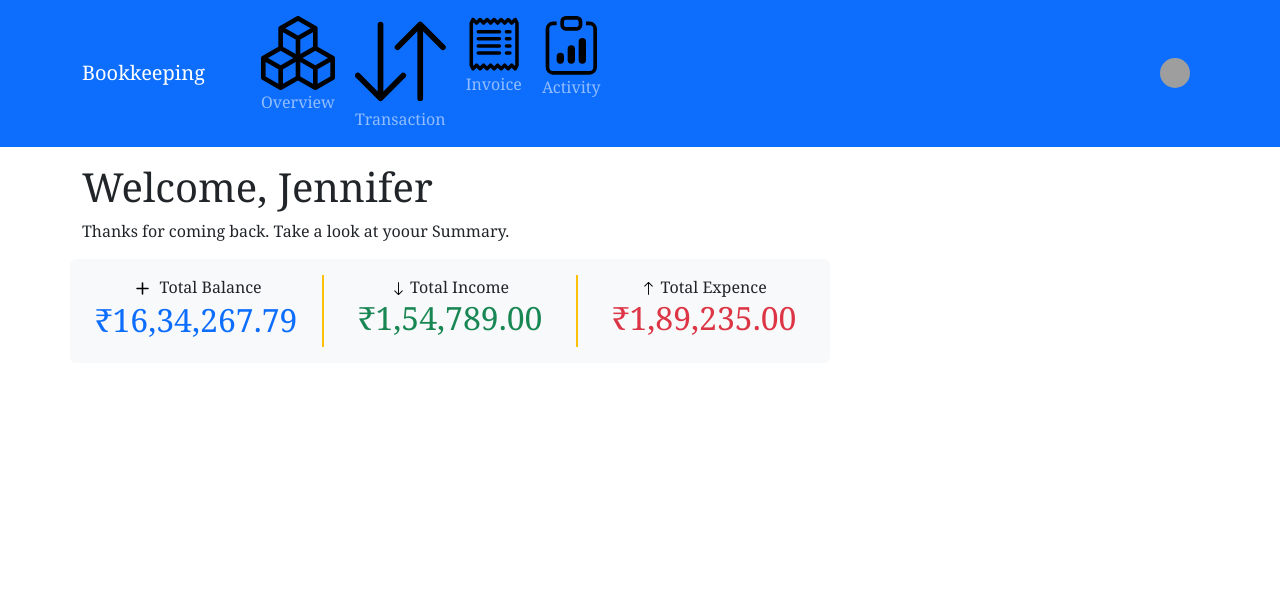
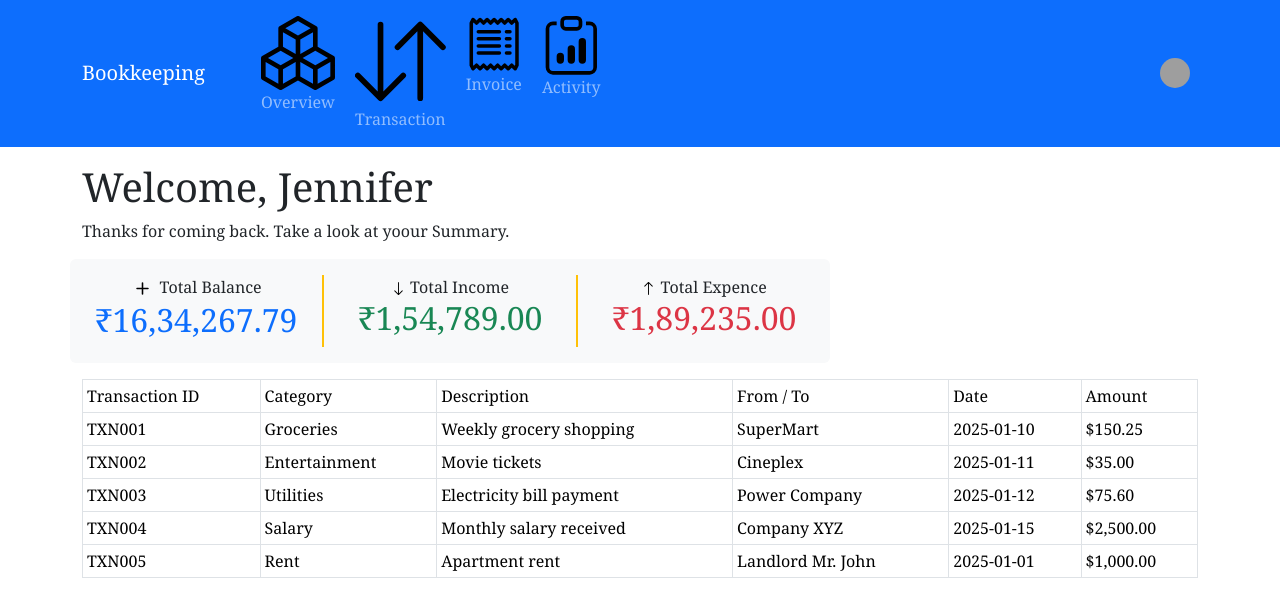
Before and after one commit to saud-ansari/BookKeeping, a React (Create React App) app: page / in a window 1280 px wide. Shown: the top 616 px of the page. Built offline with nearby package versions, Linux system fonts and the light colour scheme; grey boxes are pictures that could not be loaded.

Commit message:
Added Transaction Table

```diff
--- a/src/Components/Dashboard.js
+++ b/src/Components/Dashboard.js
@@ -1,7 +1,7 @@
 import React from 'react'
 import Summary from './SummaryCard/Summary'
 import { Col, Container, Row } from 'react-bootstrap'
-
+import TransactionTable from './Transaction/TransactionTable'
 
 const Dashboard = () => {
   return (
@@ -14,7 +14,7 @@ const Dashboard = () => {
           <Col>
           </Col>
         </Row>
-
+        <TransactionTable />
 
       </Container>
     </>
--- /dev/null
+++ b/src/Components/Data/Transaction.js
@@ -0,0 +1,44 @@
+const transactions = [
+    {
+        id: "TXN001",
+        category: "Groceries",
+        description: "Weekly grocery shopping",
+        fromTo: "SuperMart",
+        date: "2025-01-10",
+        amount: "$150.25",
+    },
+    {
+        id: "TXN002",
+        category: "Entertainment",
+        description: "Movie tickets",
+        fromTo: "Cineplex",
+        date: "2025-01-11",
+        amount: "$35.00",
+    },
+    {
+        id: "TXN003",
+        category: "Utilities",
+        description: "Electricity bill payment",
+        fromTo: "Power Company",
+        date: "2025-01-12",
+        amount: "$75.60",
+    },
+    {
+        id: "TXN004",
+        category: "Salary",
+        description: "Monthly salary received",
+        fromTo: "Company XYZ",
+        date: "2025-01-15",
+        amount: "$2,500.00",
+    },
+    {
+        id: "TXN005",
+        category: "Rent",
+        description: "Apartment rent",
+        fromTo: "Landlord Mr. John",
+        date: "2025-01-01",
+        amount: "$1,000.00",
+    },
+];
+
+export default transactions ;
--- /dev/null
+++ b/src/Components/Transaction/TransactionTable.js
@@ -0,0 +1,38 @@
+import React from 'react'
+import { Table } from 'react-bootstrap'
+import transactions from '../Data/Transaction';
+
+const TransactionTable = () => {
+    return (
+        <>
+            <Table responsive bordered hover size="sm">
+                <thead>
+                    <tr>
+                        <th>Transaction ID</th>
+                        <th>Category</th>
+                        <th>Description</th>
+                        <th>From / To</th>
+                        <th>Date</th>
+                        <th>Amount</th>
+                    </tr>
+                </thead>
+                <tbody>
+                    {
+                        transactions.map((transaction) => (
+                            <tr>
+                                <td>{transaction.id}</td>
+                                <td>{transaction.category}</td>
+                                <td>{transaction.description}</td>
+                                <td>{transaction.fromTo}</td>
+                                <td>{transaction.date}</td>
+                                <td>{transaction.amount}</td>
+                            </tr>
+                        ))
+                    }
+                </tbody>
+            </Table>
+        </>
+    )
+}
+
+export default TransactionTable
```
